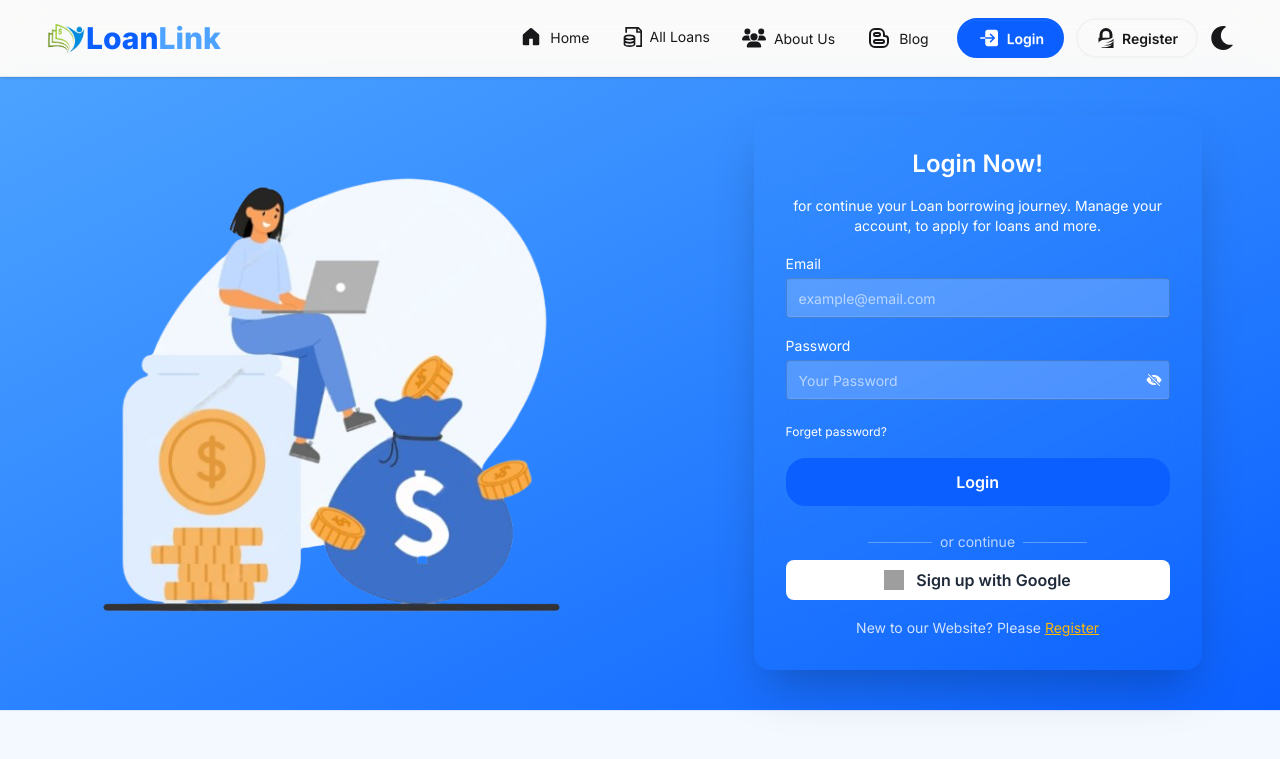
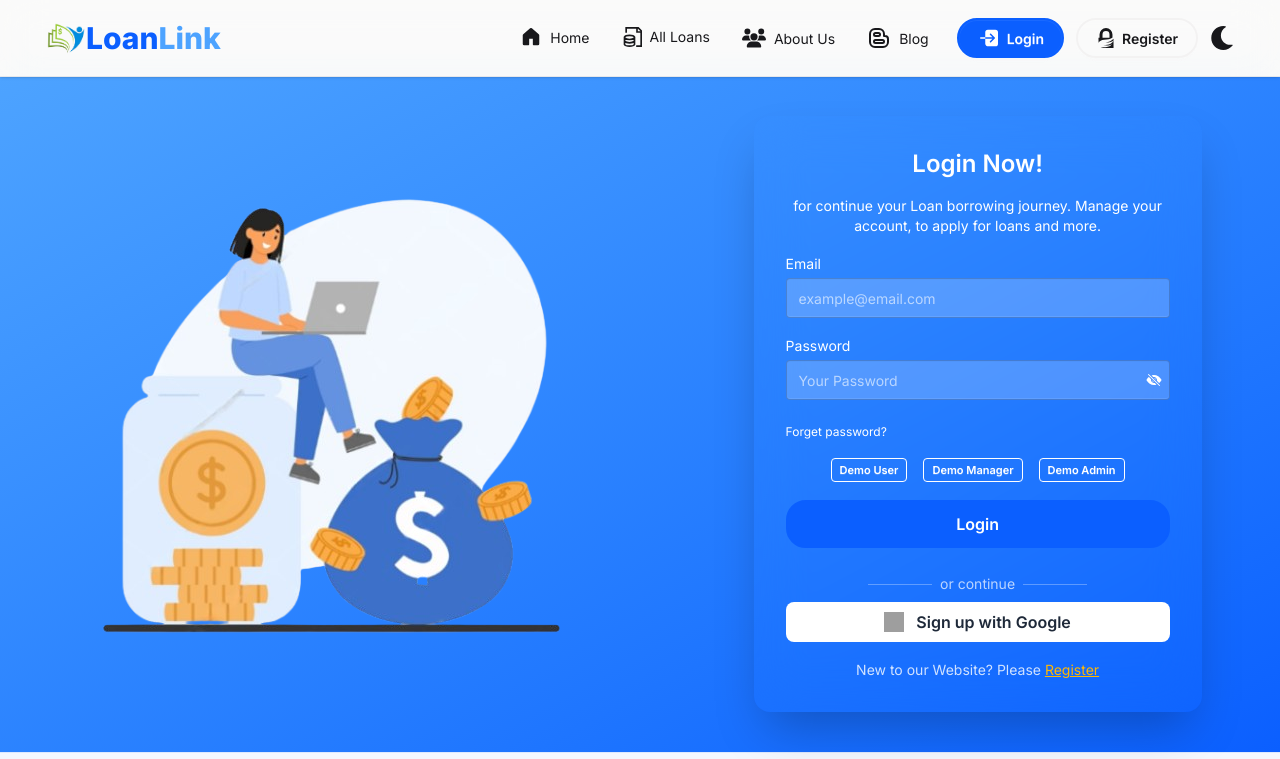
Before and after one commit to injamul007/b12-a11-loanlink-microloan-request-system-client-side, a React (Vite) app: page /login in a window 1280 px wide. Shown: the top 759 px of the page. Built offline with nearby package versions, Linux system fonts and the light colour scheme; no server answers; grey boxes are pictures that could not be loaded.

Commit message:
update and added demo credentials in login page

```diff
--- a/src/pages/Login/Login.jsx
+++ b/src/pages/Login/Login.jsx
@@ -20,6 +20,7 @@ const Login = () => {
   const {
     register,
     handleSubmit,
+    setValue,
     formState: { errors },
   } = useForm();
 
@@ -28,6 +29,27 @@ const Login = () => {
   if (user && user?.email) {
     return <Navigate to={from} replace={true}></Navigate>;
   }
+
+  // demo credential handler
+  const handleDemoFill = (role) => {
+    const demoCredentials = {
+      user: {
+        email: "hiroshima@gmail.com",
+        password: "bossBD007#",
+      },
+      manager: {
+        email: "manager007@loanlink.com",
+        password: "manager007Manager#",
+      },
+      admin: {
+        email: "admin007@loanlink.com",
+        password: "admin007Admin#",
+      },
+    };
+
+    setValue("email", demoCredentials[role].email);
+    setValue("password", demoCredentials[role].password);
+  };
 
   const handleLogin = async (data) => {
     try {
@@ -51,11 +73,10 @@ const Login = () => {
       const userData = {
         name: result.user?.displayName,
         email: result.user?.email,
-        photo: result.user?.photoURL
-      }
+        photo: result.user?.photoURL,
+      };
 
-      await saveOrUpdateUsers(userData)
-
+      await saveOrUpdateUsers(userData);
     } catch (error) {
       console.log(error);
       console.log(error?.response?.data?.message);
@@ -161,6 +182,31 @@ const Login = () => {
                 Forget password?
               </button>
 
+              {/* Add Demo Login Buttons */}
+              <div className="flex lg:gap-4 md:gap-3 gap-1 justify-center">
+                <button
+                  type="button"
+                  onClick={() => handleDemoFill("user")}
+                  className="btn btn-xs btn-outline text-white hover:bg-gray-600"
+                >
+                  Demo User
+                </button>
+                <button
+                  type="button"
+                  onClick={() => handleDemoFill("manager")}
+                  className="btn btn-xs btn-outline text-white hover:bg-gray-600"
+                >
+                  Demo Manager
+                </button>
+                <button
+                  type="button"
+                  onClick={() => handleDemoFill("admin")}
+                  className="btn btn-xs btn-outline text-white hover:bg-gray-600"
+                >
+                  Demo Admin
+                </button>
+              </div>
+
               <button
                 type="submit"
                 className="my-btn w-full cursor-pointer active:scale-105"
```
